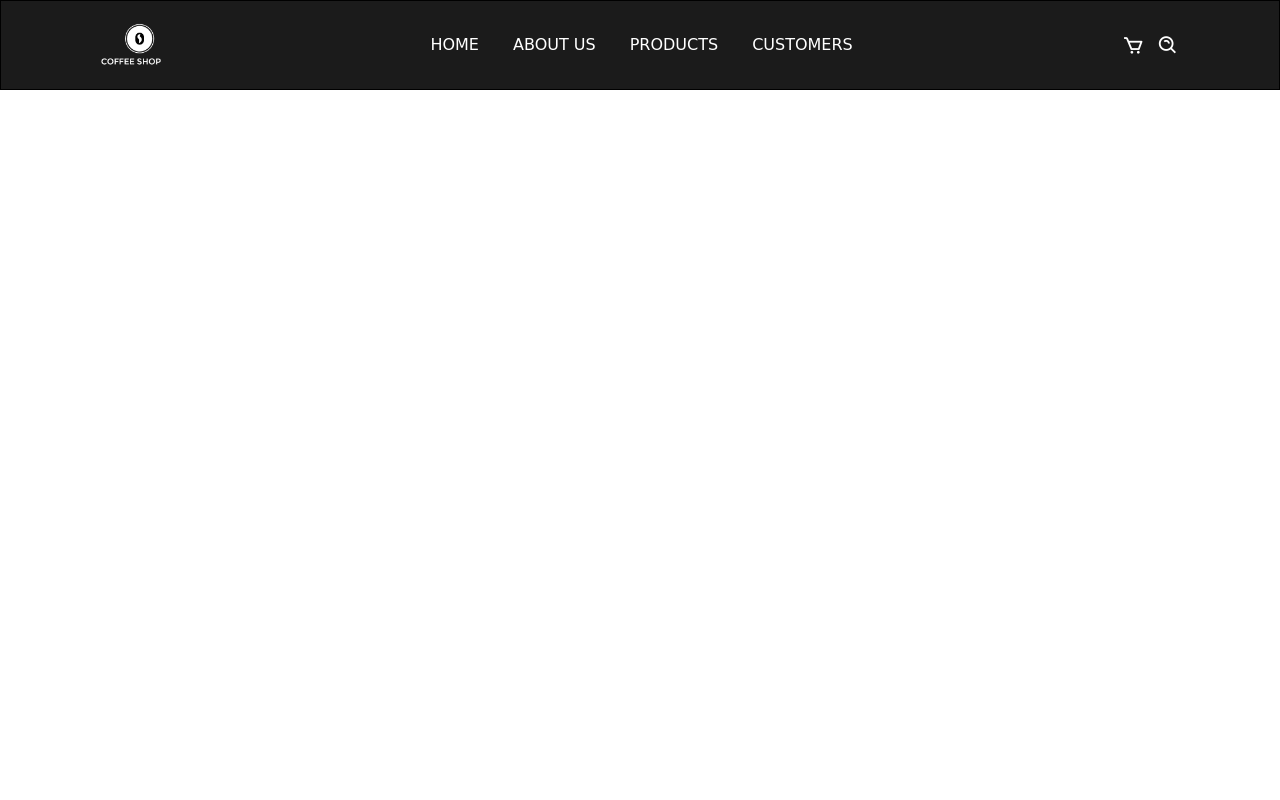
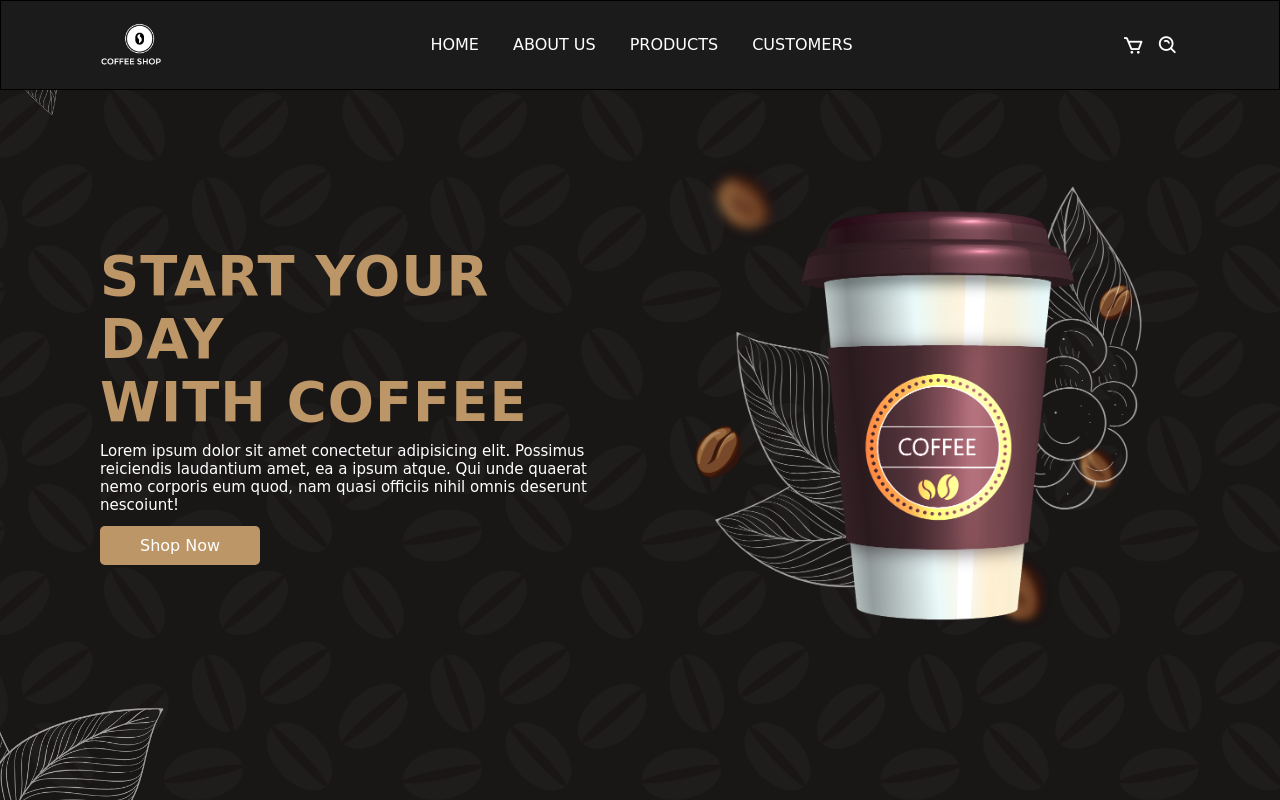
Before and after one commit to ThisalDinuwara/Cofee-Shop-Web-Site, a plain HTML site: page index.html in a window 1280 px wide. Drawn offline with nearby package versions, Linux system fonts and the light colour scheme.

Commit message:
version 1.2.0

```diff
--- a/index.html
+++ b/index.html
@@ -34,6 +34,20 @@
             <input type="search" placeholder="Search Here.....">
         </div>
     </header>
+    <!--Home-->
+    <section class="home" id="home">
+        <div class="home-text">
+            <h1>Start your day<br>with coffee</h1>
+            <p>Lorem ipsum dolor sit amet conectetur adipisicing elit. Possimus reiciendis laudantium
+            amet, ea a ipsum atque. Qui unde quaerat nemo corporis eum quod, nam quasi officiis nihil
+            omnis deserunt nescoiunt!</p>
+            <a href="#" class="btn">Shop Now</a>
+        </div>
+        <div class="home-img">
+            <img src="img/main.png" alt="">
+        </div>
+    </section>
+
     <script src="script.js"></script>
 </body>
 </html>
--- a/style.css
+++ b/style.css
@@ -15,6 +15,9 @@
     --bg-color: #fff;
 
     --box-shadow: 2px 2px 10px 14px rgb(14 55 54 / 15%);
+}
+section{
+    padding: 50px 100px;
 }
 img{
     width: 100%;
@@ -96,3 +99,36 @@ header{
     font-size: 1rem;
     font-weight: 500;
 }
+.home{
+    width: 100%;
+    min-height: 100vh;
+    background: url(img/bg.png);
+    background-repeat: no-repeat;
+    background-size: cover;
+    background-position: center;
+    display: grid;
+    grid-template-columns: repeat(auto-fit,minmax(17rem,auto));
+    align-items: center;
+    gap: 1.5rem;
+}
+.home-text h1{
+    font-size: 3.4rem;
+    color: var(--main-color);
+    text-transform: uppercase;
+    letter-spacing: 1px;
+}
+.home-text p{
+    font-size: 0.938rem;
+    color: var(--bg-color);
+    margin: 0.5rem 0 1.4rem;
+}
+.btn{
+    padding: 10px 40px;
+    border-radius: 0.3rem;
+    background: var(--main-color);
+    color: var(--bg-color);
+    font-weight: 500;
+}
+.btn:hover{
+    background: #8a6f4d;
+}
```
